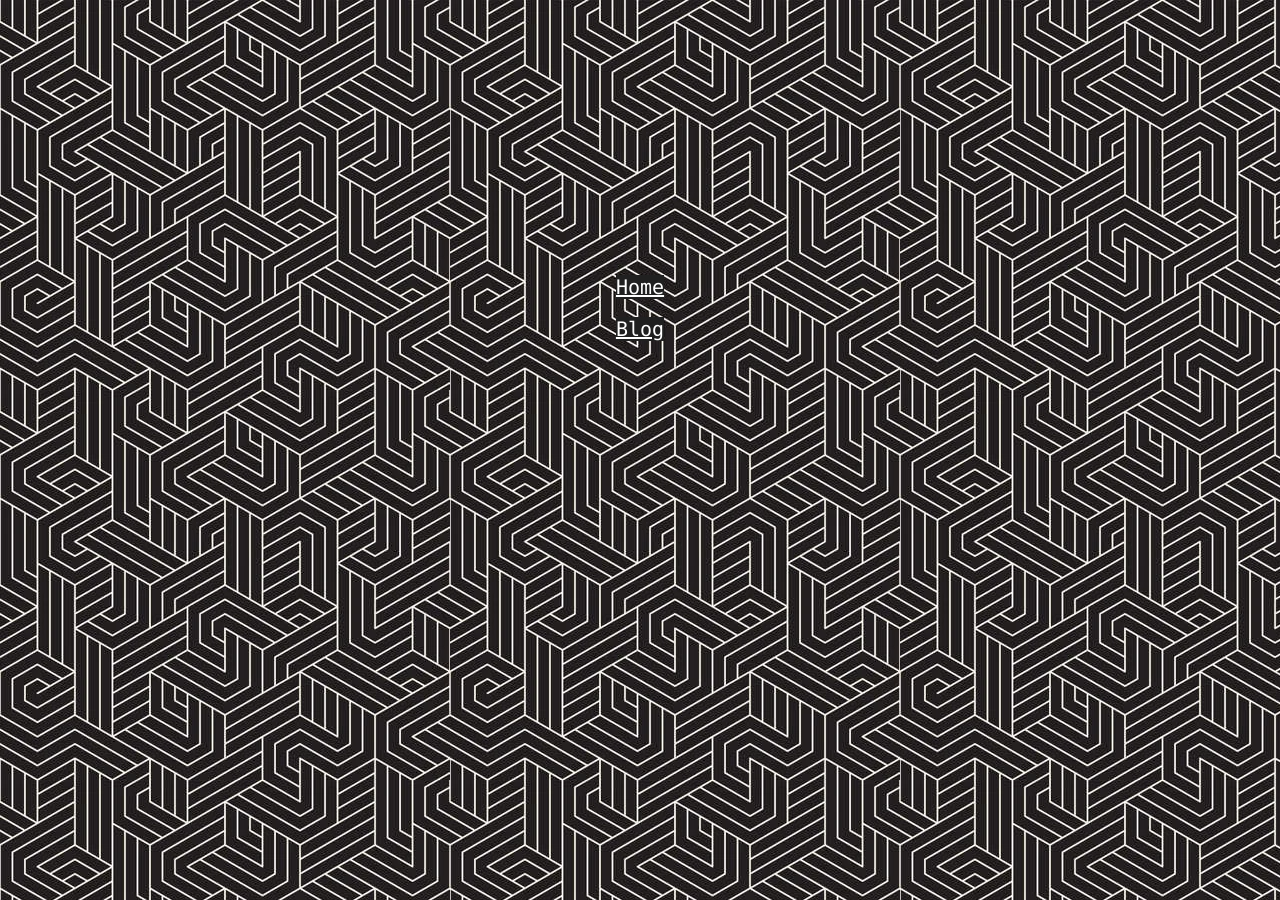
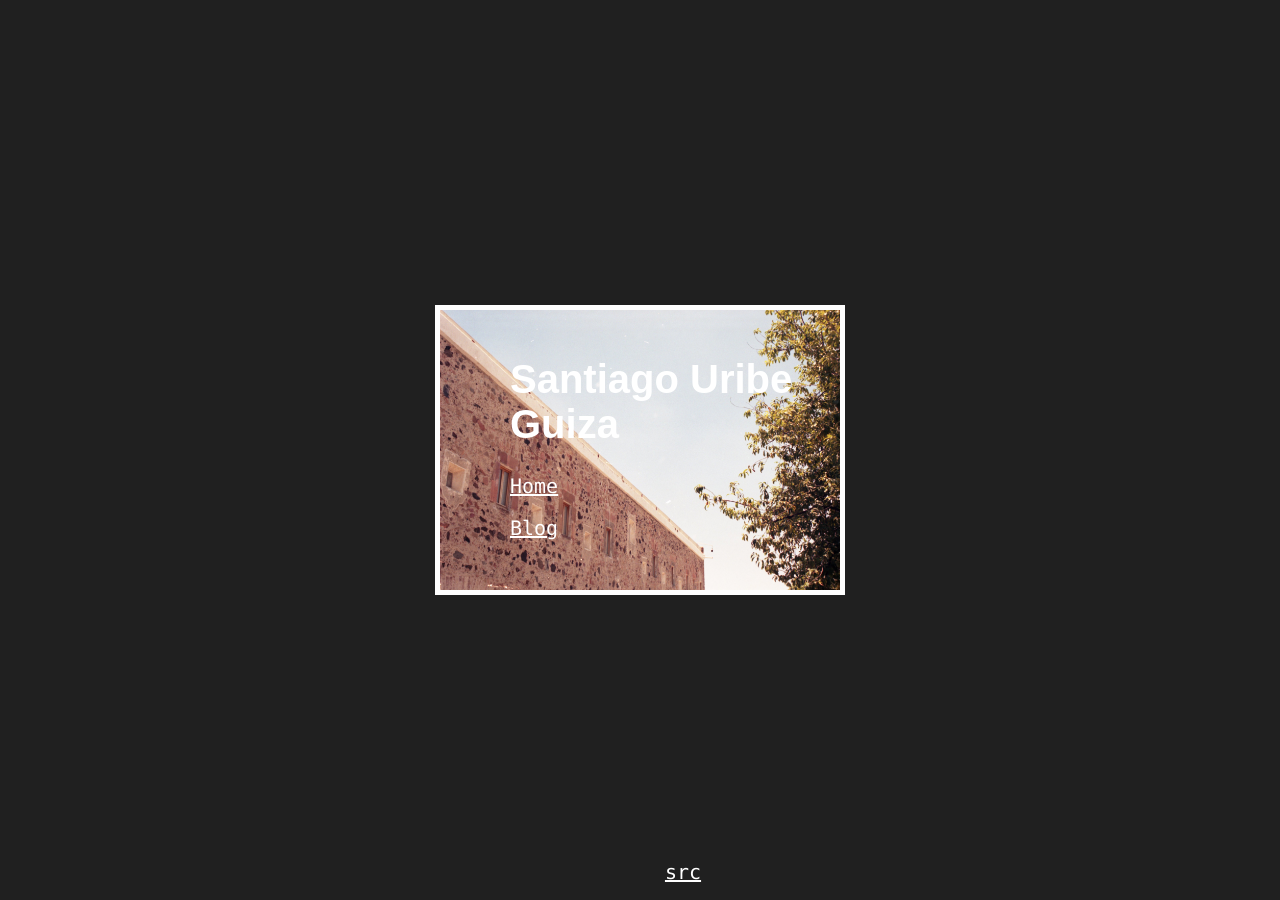
Before and after one commit to guizaa/guiza.dev, a Jekyll site: the page built from index.html, in a window 1280 px wide. Built offline with Jekyll 4.4.1, drawn with Linux system fonts in a browser that asks for light colours.

Commit message:
Reconfigured index page

```diff
--- /dev/null
+++ b/_includes/footer.html
@@ -0,0 +1,3 @@
+<div class="footer">
+    <a class="link" href="https://github.com/guizaa/guizaa.github.io" target="_blank">src</a>
+</div>
--- a/_layouts/default.html
+++ b/_layouts/default.html
@@ -8,5 +8,6 @@
 
 <body>
 {{ content }}
+{% include footer.html %}
 </body>
 </html>
--- a/_sass/main.scss
+++ b/_sass/main.scss
@@ -1,34 +1,58 @@
-body.index {
-    background-image: url("/files/index_bg.jpg");
-    background-repeat: repeat;
-    background-attachment: scroll;
+.centered {
+    position: absolute;
+    left: 0;
+    right: 0;
+    top: 0;
+    bottom: 0;
+    margin: auto;
+    display: flex;
+    justify-content: center;
+    align-items: center;
 }
 
-a.index {
+.footer {
+    position: absolute;
+    bottom: 0;
+    width: 100%;
+    height: 2.5rem;
+    text-align: center;
+}
+
+body.bg {
     background-color: #202020;
+}
+
+#sug {
     color: #FFFFFF;
-    text-align: center;
+    text-align: left;
+    margin-left: 70px;
+    font-family: "Arial", sans-serif;
+    font-size: 40px;
+}
+
+.link {
+    color: #FFFFFF;
+    text-align: left;
+    margin-left: 70px;
     font-family: "Lucida Console", "Courier New", monospace;
     font-size: 20px;
 }
 
 div.index {
-    display: flex;           /* establish flex container */
-    flex-direction: column;  /* make main axis vertical */
-    justify-content: center; /* center items vertically, in this case */
-    align-items: center;     /* center items horizontally, in this case */
-    height: 600px;
+    background-image: url("/files/index_bg.jpg");
+    background-size: cover;
+    width: 400px;
+    height: 250px;
+    border-color: #FFFFFF;
+    border-style: solid;
+    border-width: thick;
+    padding-bottom: 30px;
+    display: flex;
+    flex-direction: column;
+    justify-content: center;
 }
 
-body.home {
-    background-image: url("/files/home_bg.jpg");
-    background-repeat: no-repeat;
-    background-size: cover;
-    background-attachment: scroll;
-}
-
-p.home {
+.text1 {
     color: #FFFFFF;
-    text-align: center;
     font-family: Arial, Helvetica, sans-serif;
 }
--- a/blog.html
+++ b/blog.html
@@ -4,6 +4,6 @@ title: Santiago Uribe Guiza
 permalink: /blog
 ---
 
-<body>
-<p>test</p>
+<body class="bg">
+<p class="text1">Coming soon...</p>
 </body>
--- a/home.html
+++ b/home.html
@@ -4,6 +4,6 @@ title: Home
 permalink: /home
 ---
 
-<body class="home">
-<p class="home">Test 123 123 tkdjfgdkjghkdjthgt</p>
+<body class="bg">
+<p class="text1">Coming soon...</p>
 </body>
--- a/index.html
+++ b/index.html
@@ -4,10 +4,13 @@ title: Santiago Uribe Guiza
 permalink: /
 ---
 
-<body class="index">
-<div class="index">
-    <a class="index" href="home.html">Home</a>
-    <br>
-    <a class="index" href="blog.html">Blog</a>
+<body class="bg">
+<div class="centered">
+    <div class="index">
+        <h1 id="sug">Santiago Uribe Guiza</h1>
+        <a class="link" href="{{ "home" | prepend: site.baseurl }}">Home</a>
+        <br>
+        <a class="link" href="{{ "blog" | prepend: site.baseurl }}">Blog</a>
+    </div>
 </div>
 </body>
```
Also changed, not shown: files/home_bg.jpg (deleted), files/index_bg.jpg.
